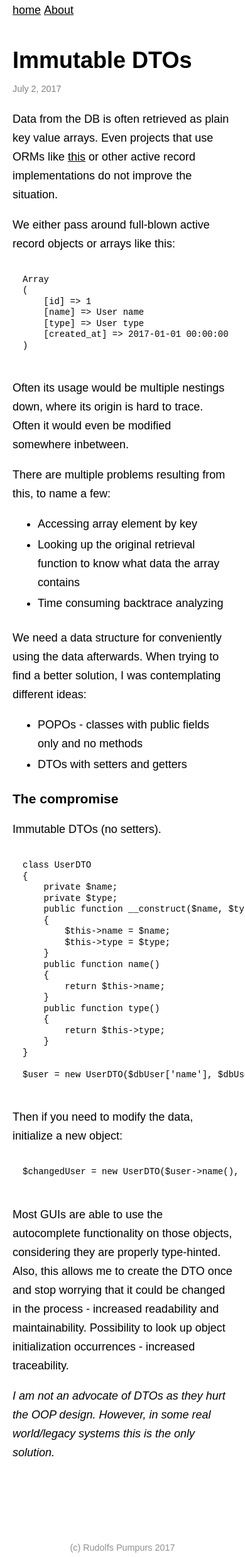
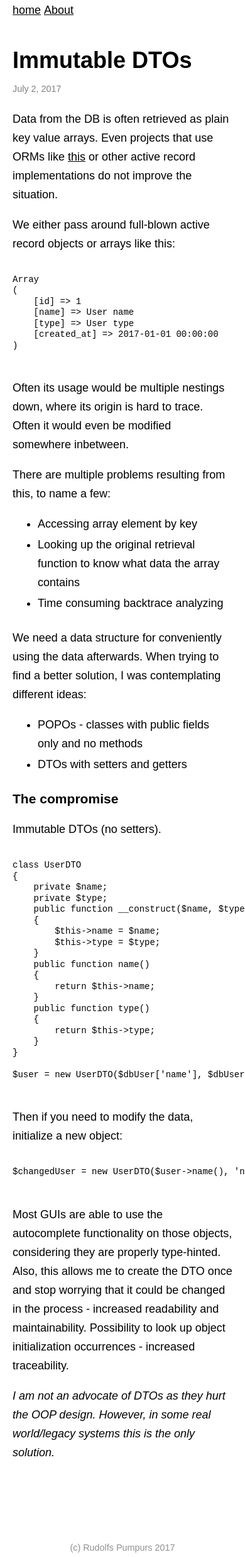
Before and after one commit to rpumpurs/blog, a Jekyll site: the page built from _posts/2017-07-02-immutable-dtos.markdown, in a window 390 px wide. Shown: the whole page at 63% size. Built offline with Jekyll 4.4.1, drawn with Linux system fonts in a browser that asks for light colours; nearby versions of some CDN libraries; comment, search, counter and statistics services are not loaded.

Commit message:
Improve css for code sample display on mobile

```diff
--- a/css/main.css
+++ b/css/main.css
@@ -72,6 +72,7 @@
         border: none;
         margin-left: 0px;
         font-size: 14px;
+        padding: 1rem 0;
     }
 }
 
```
